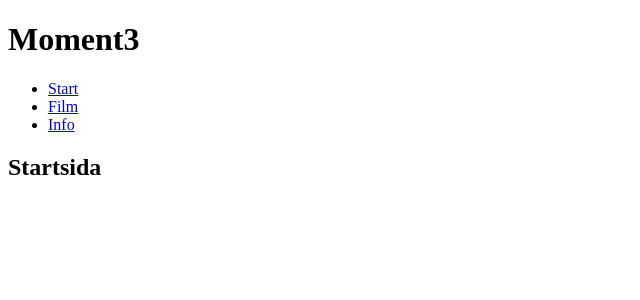
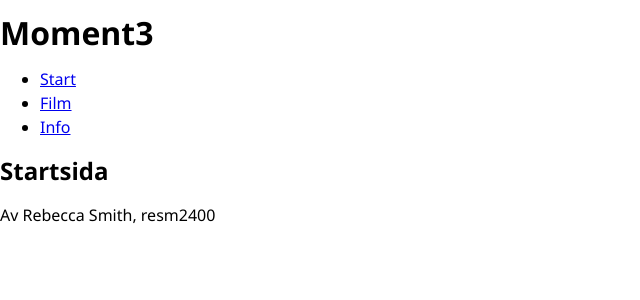
Before and after one commit to Rebexian87/moment3_vue, a Vue app: page / in a window 1280 px wide. Shown: the top 300 px of the page, without its empty margins (0-640 px from the left). Built offline with nearby package versions, Linux system fonts and the light colour scheme.

Commit message:
Added footer and main.css

```diff
--- a/src/App.vue
+++ b/src/App.vue
@@ -1,6 +1,7 @@
 <script setup>
 import { RouterView } from 'vue-router';
 import Header from './components/Header.vue';
+import Footer from './components/Footer.vue';
 </script>
 
 
@@ -9,6 +10,7 @@ import Header from './components/Header.vue';
   <main>
     <RouterView/>
   </main>
+  <Footer />
 </template>
 
 <style scoped></style>
--- /dev/null
+++ b/src/assets/main.css
@@ -0,0 +1,6 @@
+body {
+    margin: 0;
+    padding: 0;
+    font-family: 'Segoe UI', Tahoma, Geneva, Verdana, sans-serif;
+    line-height: 1.5em;
+}
--- a/src/components/Footer.vue
+++ b/src/components/Footer.vue
@@ -0,0 +1,5 @@
+<template>
+    <footer>
+       <p>Av Rebecca Smith, resm2400</p>
+    </footer>
+</template>
--- a/src/main.js
+++ b/src/main.js
@@ -1,6 +1,7 @@
 import { createApp } from 'vue'
 import App from './App.vue'
 import router from './router'
+import "./assets/main.css"
 
 const app = createApp(App)
 
```
